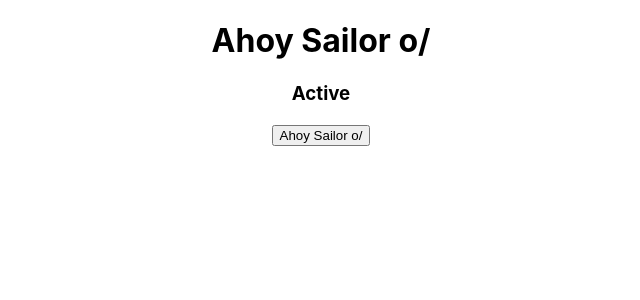
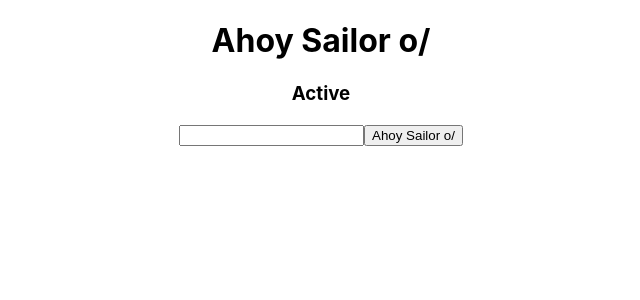
Before and after one commit to SimasDei/typescript-204, a React (Create React App) app: page / in a window 1280 px wide. Shown: the top 300 px of the page, without its empty margins (319-959 px from the left). Built offline with nearby package versions, Linux system fonts and the light colour scheme; the HTML template or start-up script is replaced by a standard one.

Commit message:
add input component

```diff
--- a/src/App.tsx
+++ b/src/App.tsx
@@ -4,6 +4,7 @@
 
 import HeadComponent from './components/Head';
 import Button from './components/Button';
+import Input from './components/Input';
 
 const App: React.FC = () => {
   const title = 'Ahoy Sailor o/';
@@ -16,6 +17,7 @@
   return (
     <div className='App'>
       <HeadComponent title={title} isActive={true} />
+      <Input />
       <Button onClick={clickHandler}>
         <span>{title}</span>
       </Button>
--- /dev/null
+++ b/src/components/Input.tsx
@@ -0,0 +1,9 @@
+import React, { useState } from 'react';
+
+const Input = () => {
+  const [name, setName] = useState<string>('');
+
+  return <input type='text' value={name} onChange={e => setName(e.target.value)} />;
+};
+
+export default Input;
```
